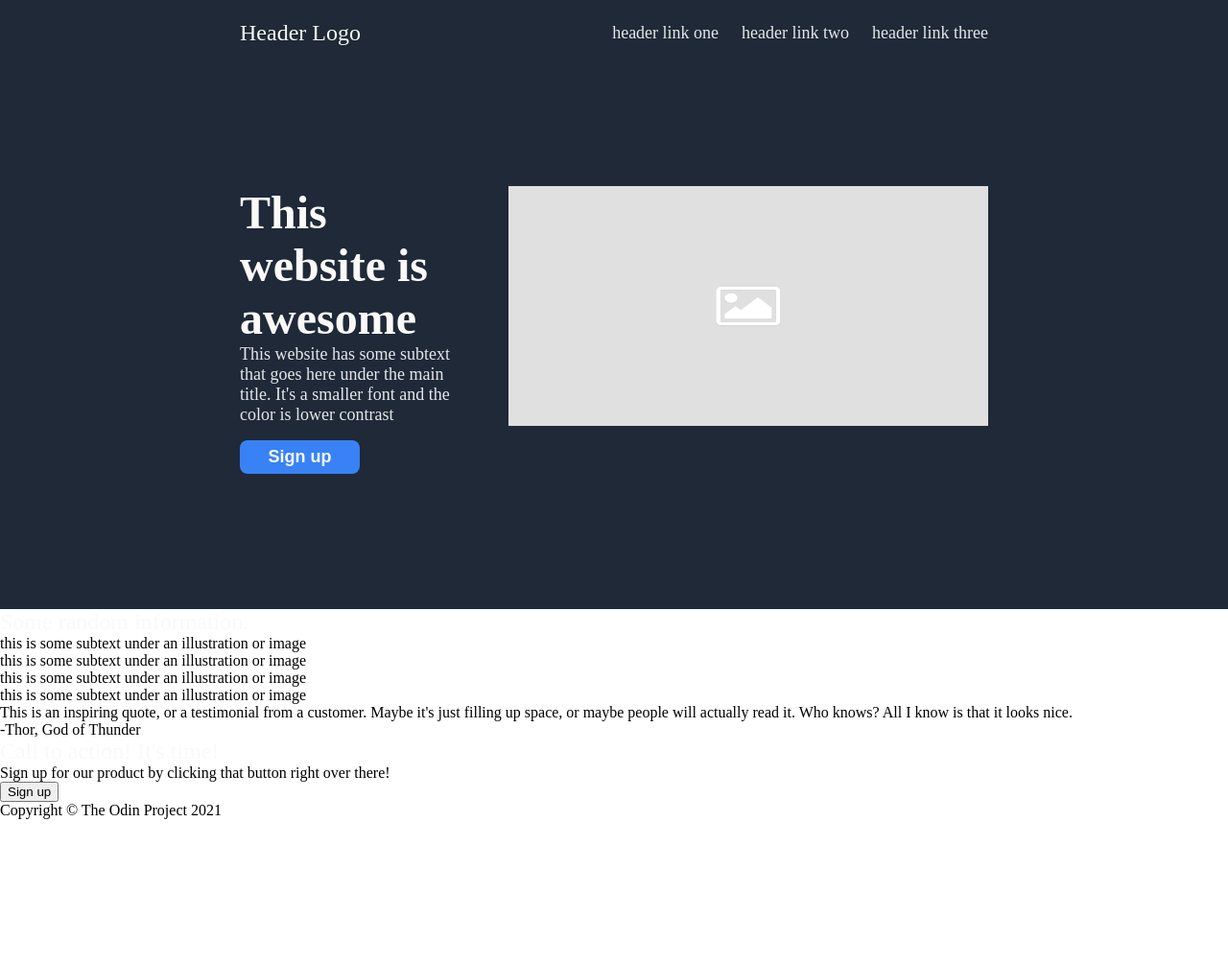
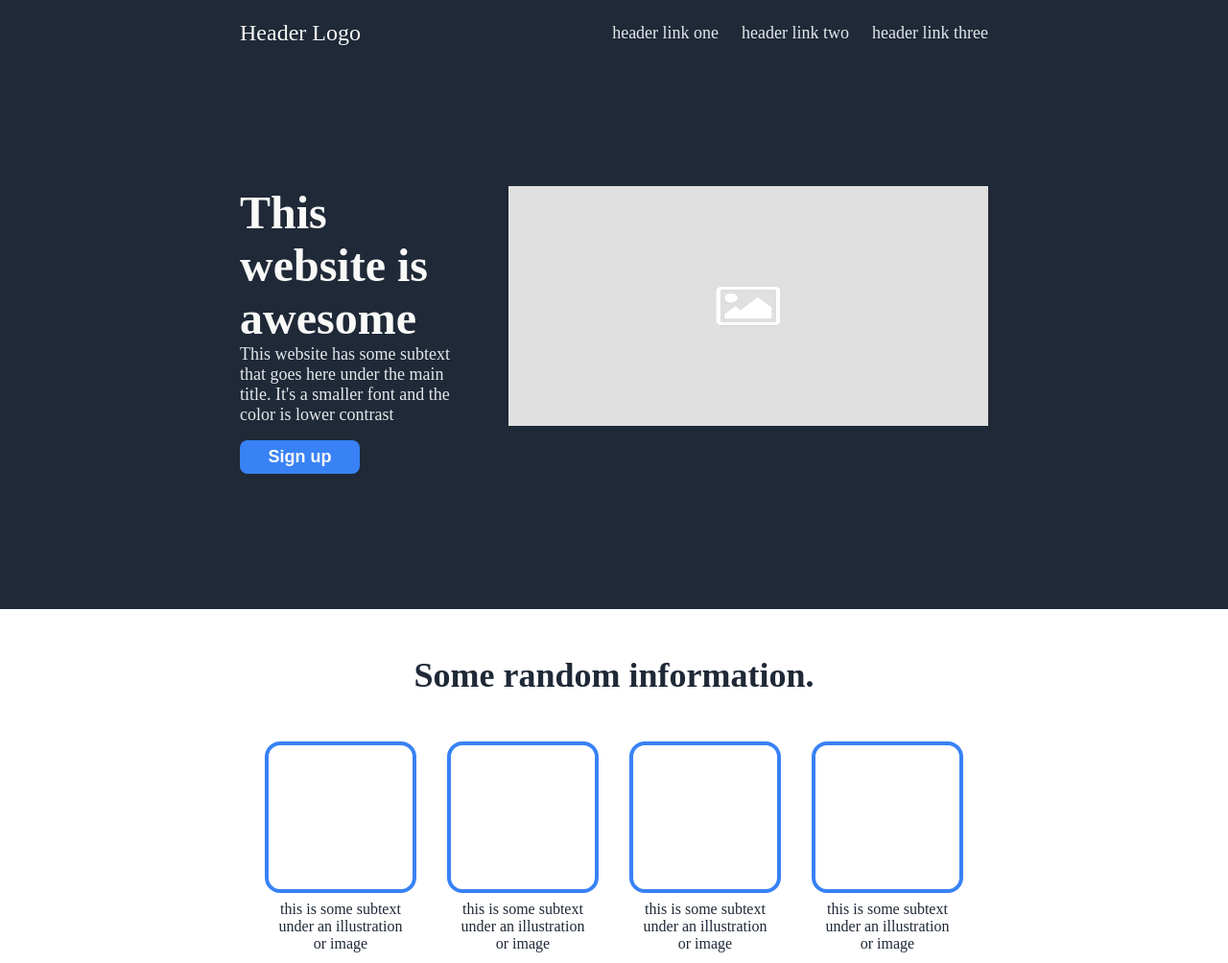
Before and after one commit to lolo-chan/odin-landing-page, a plain HTML site: page index.html in a window 1280 px wide. Shown: the top 1004 px of the page at 96% size. Before the commit the page ends 854 px from the top, so only its background shows below. Drawn offline with Linux system fonts and the light colour scheme.

Commit message:
Style second section

```diff
--- a/index.html
+++ b/index.html
@@ -32,7 +32,7 @@
     </div>
 
     <div class="pt2">
-        <div class="title">Some random information.</div>
+        <div class="title2">Some random information.</div>
         <div class="pics">
             <div class="pic">
                 <div class="roundbox"></div>
--- a/styles.css
+++ b/styles.css
@@ -59,3 +59,37 @@ a {
     font-weight: bold;
     color: #f9faf8;
 }
+
+.pt2 {
+    display: flex;
+    flex-direction: column;
+    align-items: center;
+    padding: 48px 350px;
+    padding-bottom: 125px;
+}
+
+.title2 {
+    font-size: 36px;
+    font-weight: bolder;
+    color: #1f2937;
+    padding: 48px;
+    padding-top: 0;
+}
+
+.pics {
+    display: flex;
+    gap: 32px;
+}
+
+.roundbox {
+    width: 150px;
+    height: 150px;
+    border: 4px solid #3882f6 ;
+    border-radius: 16px;
+}
+
+.text {
+    text-align: center;
+    color: #1f2937;
+    padding: 8px;
+}
```
